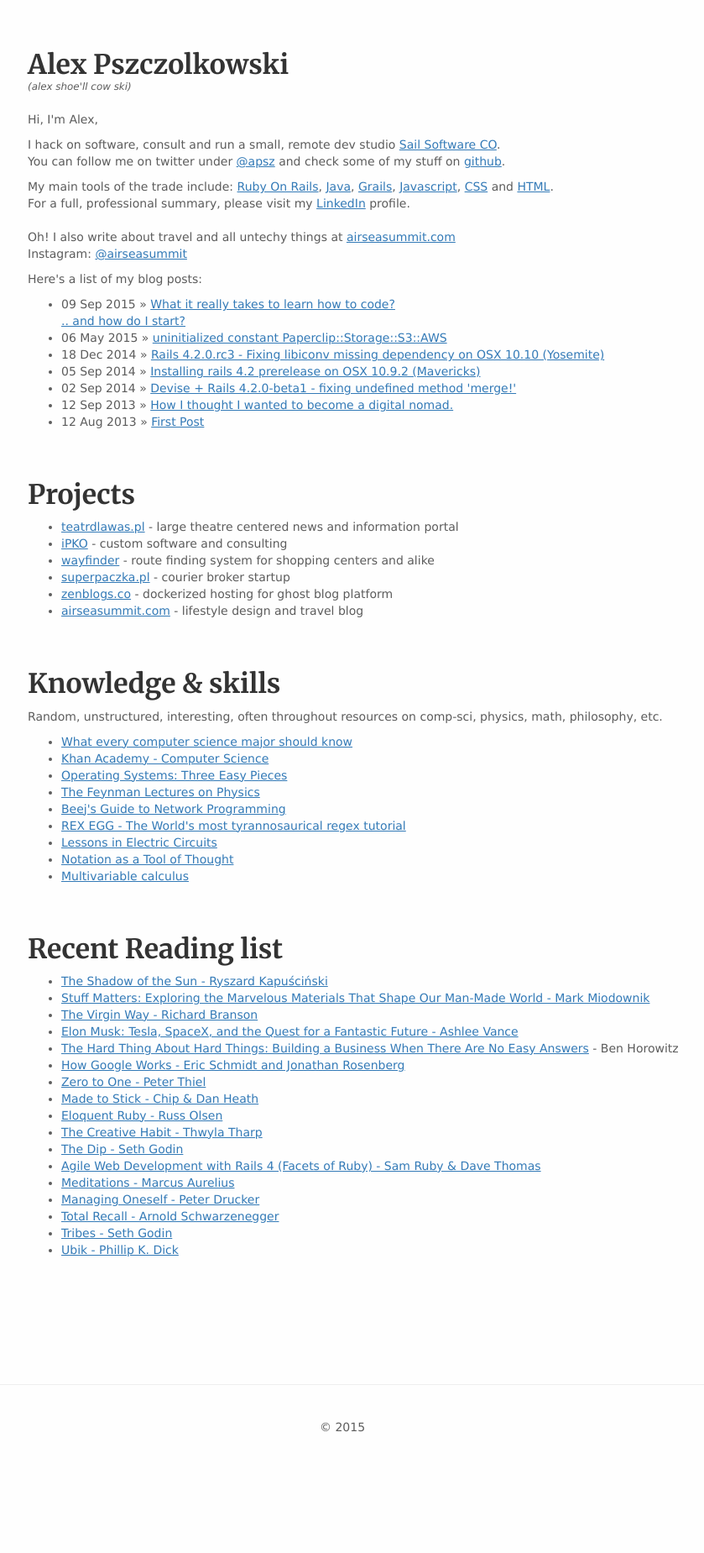
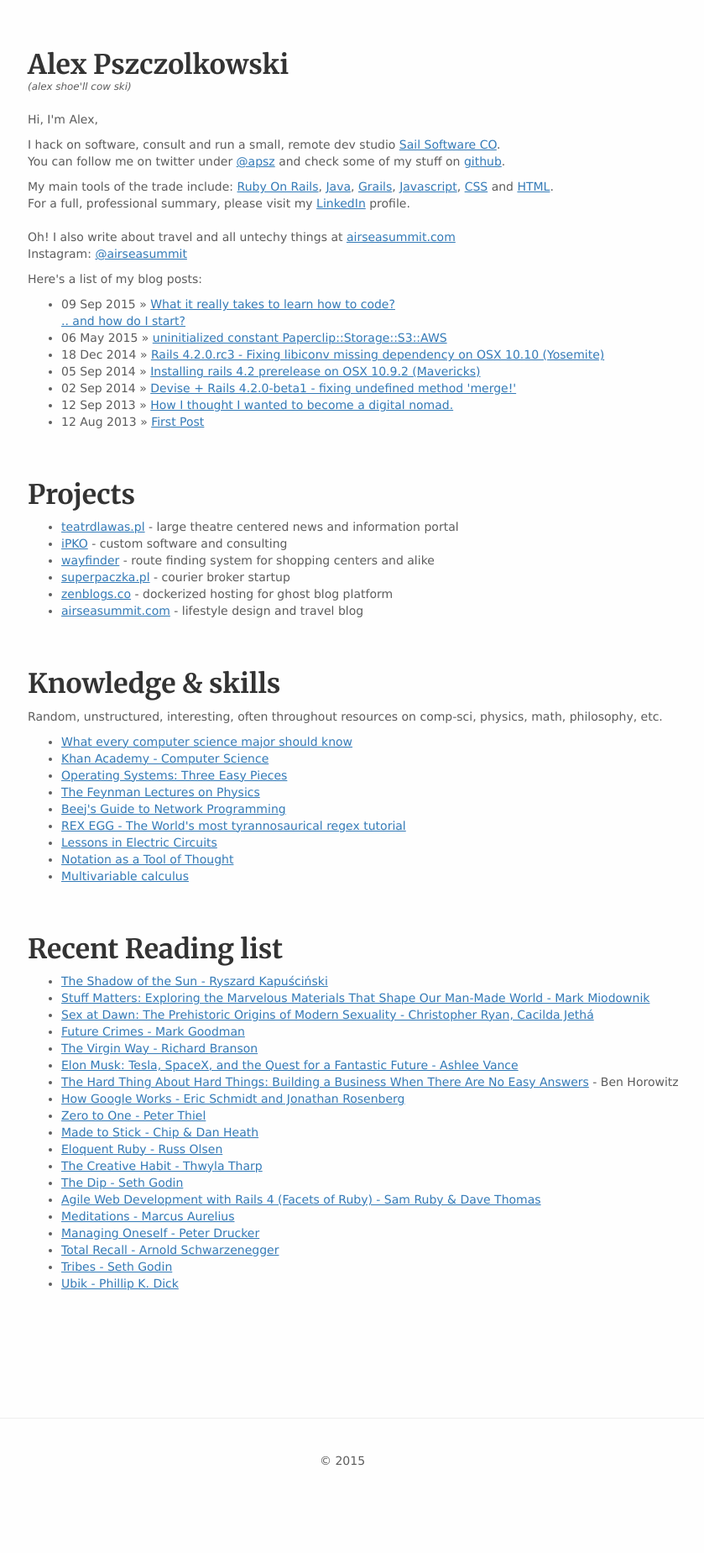
Before and after one commit to alexp/alexp.github.io, a Jekyll site: the page built from index.html, in a window 1280 px wide. Shown: the whole page at 84% size, without its empty margins (232-1071 px from the left). Built offline with Jekyll 4.4.1, drawn with Linux system fonts in a browser that asks for light colours; comment, search, counter and statistics services are not loaded; before the commit the page ends 1809 px from its top, so only the background shows below that.

Commit message:
Book update

```diff
--- a/index.html
+++ b/index.html
@@ -81,6 +81,12 @@
                   <a href="https://www.goodreads.com/book/show/18222843-stuff-matters">Stuff Matters: Exploring the Marvelous Materials That Shape Our Man-Made World - Mark Miodownik</a>
                 </li>
                 <li>
+                  <a href="https://www.goodreads.com/book/show/7640261-sex-at-dawn">Sex at Dawn: The Prehistoric Origins of Modern Sexuality - Christopher Ryan, Cacilda Jethá</a>
+                </li>
+                <li>
+                  <a href="http://www.futurecrimesbook.com/">Future Crimes - Mark Goodman</a>
+                </li>
+                <li>
                   <a href="http://www.virgin.com/richard-branson/books/the-virgin-way">The Virgin Way - Richard Branson</a>
                 </li>
                 <li>
```
